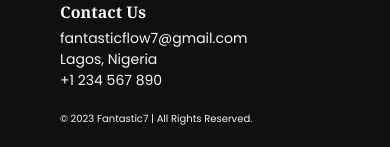
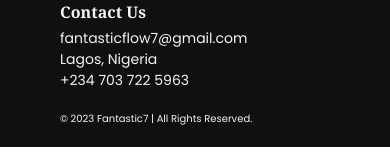
Before and after one commit to F7Team/Website-Frontend, a React (Create React App) app: page /bio/1 in a window 390 px wide. Shown: the part 485-645 px from the top of the page. Built offline with nearby package versions, Linux system fonts and the light colour scheme; no server answers.

Commit message:
update company phone

```diff
--- a/src/components/footer/Footer.js
+++ b/src/components/footer/Footer.js
@@ -26,7 +26,7 @@ const Footer = () => {
                                 <div>
                                     <p>fantasticflow7@gmail.com</p>
                                     <p>Lagos, Nigeria</p>
-                                    <p>+1 234 567 890</p>
+                                    <p>+234 703 722 5963</p>
                                 </div>
 
                             </div>
--- a/src/pages/projects/ProjectsPage.js
+++ b/src/pages/projects/ProjectsPage.js
@@ -21,7 +21,7 @@ function ProjectsPage() {
     const [projects, setProjects] = useState([]);
 
   useEffect(() => {
-    const apiUrl = `${process.env.REACT_APP_API_BASE_URL}works/`;
+    const apiUrl = 'https://f7team.vercel.app/api/works/';
 
     fetch(apiUrl)
       .then(response => {
```
